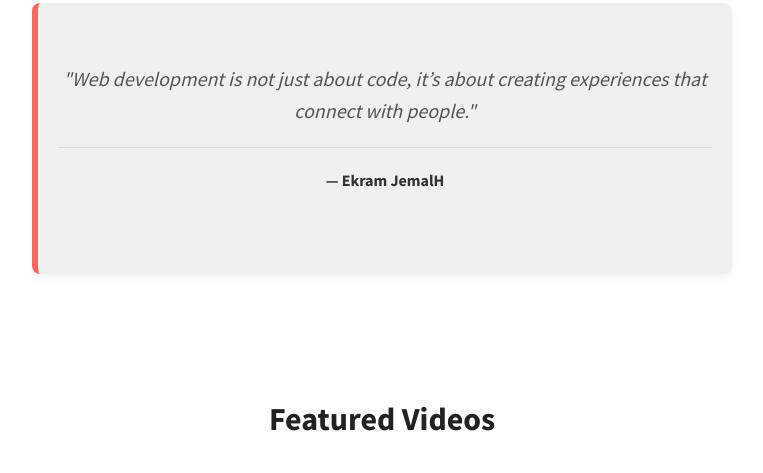
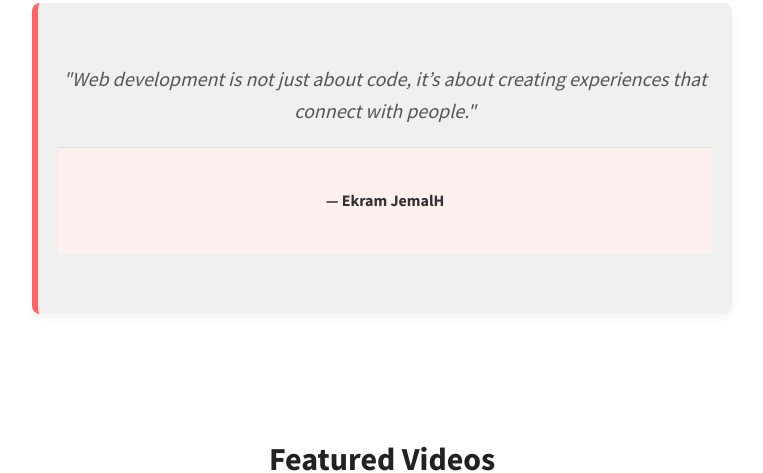
Before and after one commit to EkramJemalH/alx_html_css, a plain HTML site: page css_advanced/index.html in a window 1280 px wide. Shown: the part 1958-2431 px from the top of the page, without its empty margins (258-1021 px from the left). Drawn offline with Linux system fonts and the light colour scheme.

Commit message:
styled the footer

```diff
--- a/css_advanced/styles.css
+++ b/css_advanced/styles.css
@@ -201,11 +201,12 @@ section.quote footer {
   font-size: 1rem;
 }
 footer {
+  background-color: #fff0f0; /* Light blush tone matching accent */
+  padding: 40px 20px;
   text-align: center;
-  padding: 20px 0;
-  border-top: 1px solid #ddd;
-  font-size: 0.9rem;
-  color: #666;
+  border-top: 1px solid #ffcccc;
+  font-size: 1rem;
+  color: #444;
 }
 
 footer a {
@@ -436,9 +437,8 @@ section.faq .faq-item p {
 @media (max-width: 768px) {
   section.faq {
     padding: 0 15px;
-  }s
-
-  section.faq h2 {
+  }
+  s section.faq h2 {
     font-size: 2rem;
   }
 
```
